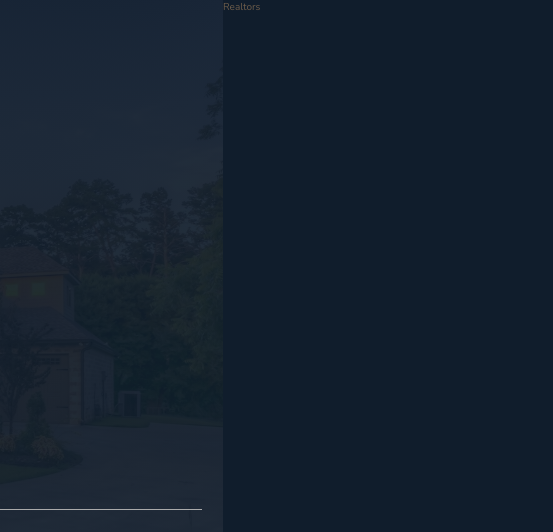
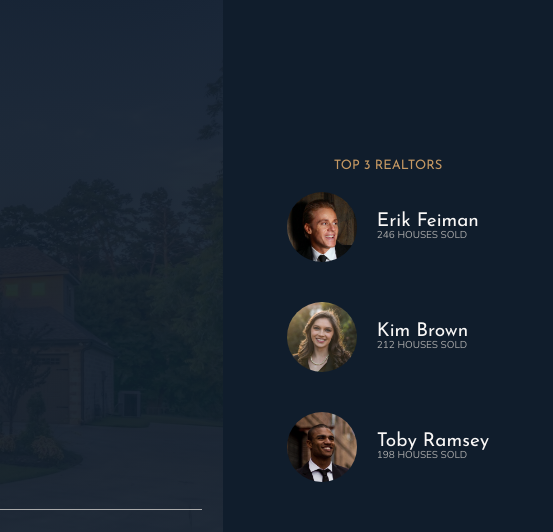
Before and after one commit to 10Sadique/Nexter-Project, a website: page index.html in a window 1280 px wide. Shown: the top 532 px of the page, 727-1280 px from the left. Drawn offline with nearby package versions, Linux system fonts and the light colour scheme.

Commit message:
realtors completed

```diff
--- a/index.html
+++ b/index.html
@@ -33,7 +33,27 @@
         </header>
 
         <div class="realtors">
-            Realtors
+            <h3 class="heading-3">Top 3 Realtors</h3>
+            <div class="realtors__list">
+                <img src="img/realtor-1.jpeg" alt="Realtor 1" class="realtors__img">
+                <div class="realtors__details">
+                    <h4 class="heading-4 heading-4--light">Erik Feiman</h4>
+                    <p class="realtors__sold">246 houses sold</p>
+                </div>
+
+                <img src="img/realtor-2.jpeg" alt="Realtor 2" class="realtors__img">
+                <div class="realtors__details">
+                    <h4 class="heading-4 heading-4--light">Kim Brown</h4>
+                    <p class="realtors__sold">212 houses sold</p>
+                </div>
+
+                <img src="img/realtor-3.jpeg" alt="Realtor 3" class="realtors__img">
+                <div class="realtors__details">
+                    <h4 class="heading-4 heading-4--light">Toby Ramsey</h4>
+                    <p class="realtors__sold">198 houses sold</p>
+                </div>
+            </div>
+
         </div>
 
         <section class="features">
--- a/sass/_realtors.scss
+++ b/sass/_realtors.scss
@@ -1,4 +1,33 @@
 .realtors {
     background-color: $color-secondary;
     grid-column: col-start 7 / full-end;
+    padding: 3rem;
+
+    display: grid;
+    justify-content: center;
+    align-content: center;
+    grid-row-gap: 2rem;
+    justify-items: center;
+
+    &__list {
+        display: grid;
+        grid-template-columns: min-content max-content;
+        grid-column-gap: 2rem;
+        grid-row-gap: 5vh;
+        align-items: center;
+
+    }
+
+
+    &__img {
+        width: 7rem;
+        border-radius: 50%;
+        display: block;
+    }
+
+    &__sold {
+        text-transform: uppercase;
+        color: $color-grey-light-2;
+        margin-top: -3px;
+    }
 }
```
Also changed, not shown: css/style.css.
